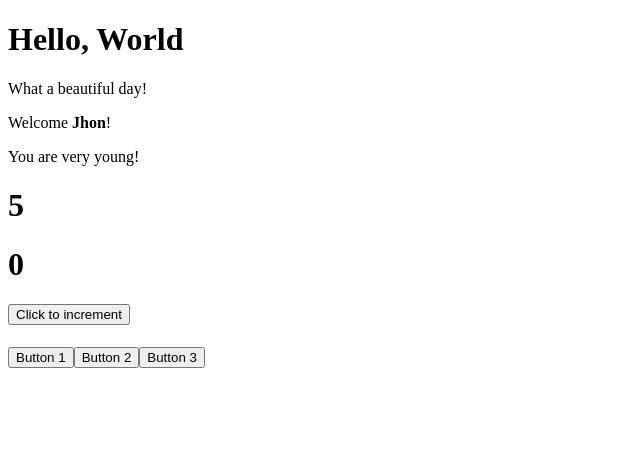
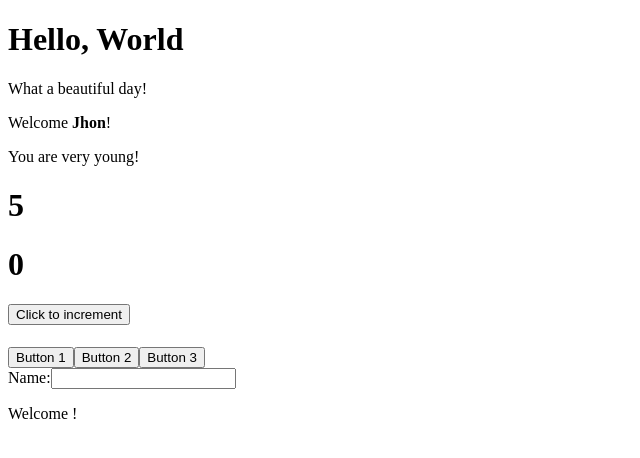
Before and after one commit to camilla-devasini/react-exercises, a React (Create React App) app: page / in a window 1280 px wide. Shown: the top 458 px of the page, without its empty margins (0-640 px from the left). Built offline with nearby package versions, Linux system fonts and the light colour scheme.

Commit message:
add ex. forms-01

```diff
--- a/src/App.js
+++ b/src/App.js
@@ -4,6 +4,7 @@ import Welcome from './components/Welcome.js';
 import Counter from './components/Counter.js';
 import ClickCounter from './components/ClickCounter.js';
 import ClickTracker from './components/ClickTracker.js';
+import InteractiveWelcome from './components/form/InteractiveWelcome.js';
 
 class App extends React.Component {
     render() {
@@ -15,6 +16,8 @@ class App extends React.Component {
                 <Counter initialValue={0} increment={1} interval={1000} />
                 <ClickCounter />
                 <ClickTracker />
+                <InteractiveWelcome />
+
             </div>
         )
     }
--- /dev/null
+++ b/src/components/form/InteractiveWelcome.js
@@ -0,0 +1,24 @@
+import { useState } from 'react';
+import Welcome from '../../components/Welcome';
+
+const InteractiveWelcome = props => {
+
+    const [enteredUsername, setEnteredUsername] = useState('');
+
+    const EnteredUsernameHandler = (event) => {
+        setEnteredUsername(event.target.value);
+    }
+
+
+    return (
+        <div>
+            <form>
+                <label>Name:</label>
+                <input type="text" value={enteredUsername} onChange={EnteredUsernameHandler}></input>
+                <Welcome name={enteredUsername} />
+            </form>
+        </div>
+    )
+}
+
+export default InteractiveWelcome;
```
